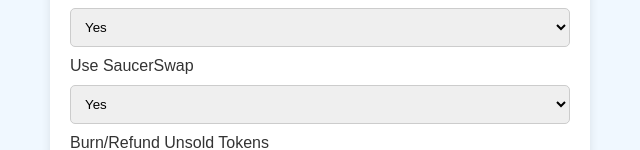
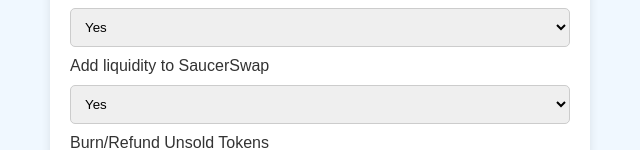
Before and after one commit to timsticks/launchpad-test-dapp, a plain HTML site: page create.html in a window 1280 px wide. Shown: the part 1529-1679 px from the top of the page, without its empty margins (320-960 px from the left). Drawn offline with Linux system fonts and the light colour scheme.

Commit message:
Update create.html

```diff
--- a/create.html
+++ b/create.html
@@ -67,7 +67,7 @@
                 <label for="whitelistDuration">Whitelist Duration (hours)</label>
                 <input type="number" id="whitelistDuration">
             </div>
-            <label for="useSaucerSwap">Use SaucerSwap</label>
+            <label for="useSaucerSwap">Add liquidity to SaucerSwap</label>
             <select id="useSaucerSwap" required>
                 <option value="true">Yes</option>
                 <option value="false">No</option>
```
